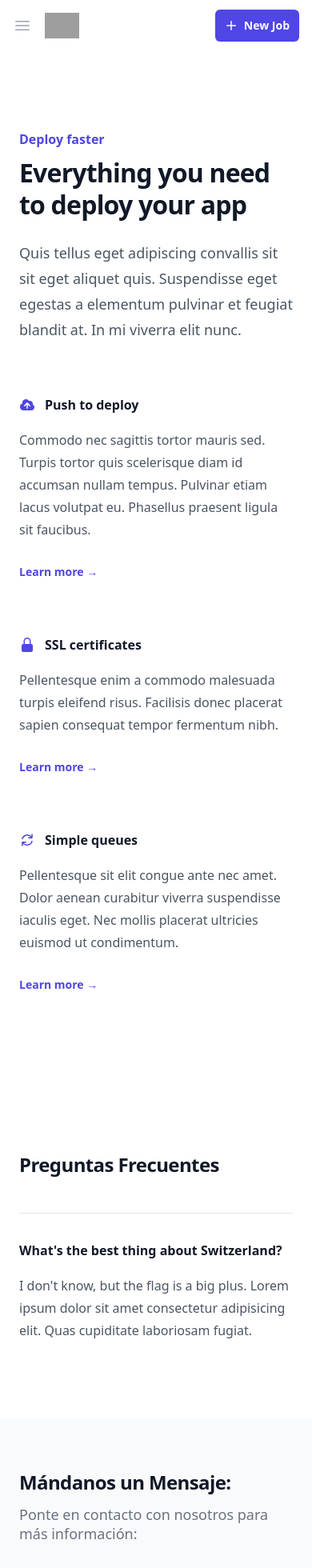
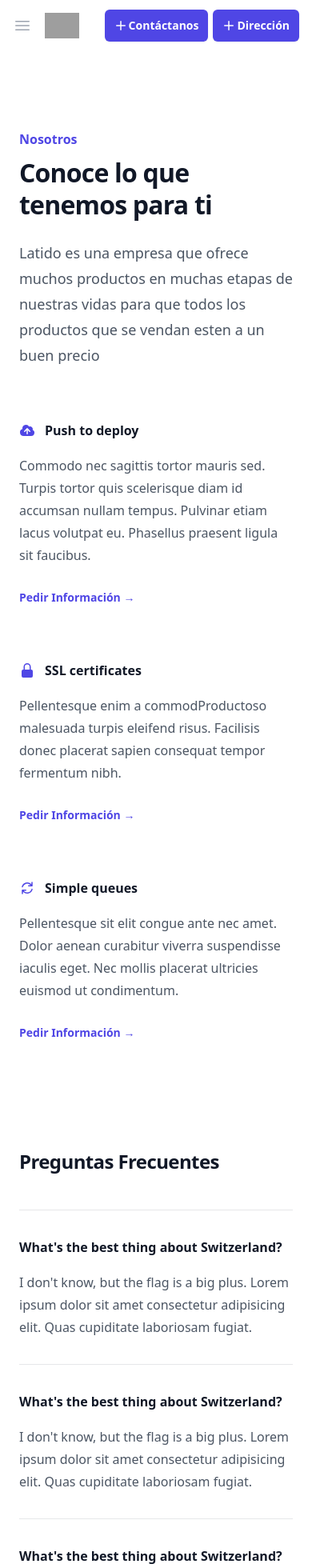
Before and after one commit to septiseb/templateWebsite, a Next.js app: page / in a window 390 px wide. Shown: the top 1960 px of the page at 80% size. Built offline with nearby package versions, Linux system fonts and the light colour scheme; grey boxes are pictures that could not be loaded.

Commit message:
Adding changes to the landing and creating the Component of MAP

```diff
--- a/src/components/Contact.jsx
+++ b/src/components/Contact.jsx
@@ -16,34 +16,27 @@ export default function Contact() {
             </p>
             <dl className="mt-8 text-base text-gray-500">
               <div>
-                <dt className="sr-only">Postal address</dt>
+                <dt className="sr-only">Dirección</dt>
                 <dd>
                   <p>742 Evergreen Terrace</p>
                   <p>Springfield, OR 12345</p>
                 </dd>
               </div>
               <div className="mt-6">
-                <dt className="sr-only">Phone number</dt>
+                <dt className="sr-only">Teléfono</dt>
                 <dd className="flex">
                   <PhoneIcon className="h-6 w-6 flex-shrink-0 text-gray-400" aria-hidden="true" />
-                  <span className="ml-3">+1 (555) 123-4567</span>
+                  <span className="ml-3">+52 (461) 116-6537</span>
                 </dd>
               </div>
               <div className="mt-3">
-                <dt className="sr-only">Email</dt>
+                <dt className="sr-only">Correo</dt>
                 <dd className="flex">
                   <EnvelopeIcon className="h-6 w-6 flex-shrink-0 text-gray-400" aria-hidden="true" />
                   <span className="ml-3">support@example.com</span>
                 </dd>
               </div>
             </dl>
-            <p className="mt-6 text-base text-gray-500">
-              Looking for careers?{' '}
-              <a href="#" className="font-medium text-gray-700 underline">
-                View all job openings
-              </a>
-              .
-            </p>
           </div>
         </div>
         <div className="bg-white px-6 py-16 lg:col-span-3 lg:px-8 lg:py-24 xl:pl-12">
@@ -59,7 +52,7 @@ export default function Contact() {
                   id="full-name"
                   autoComplete="name"
                   className="block w-full rounded-md border-gray-300 px-4 py-3 placeholder-gray-500 shadow-sm focus:border-indigo-500 focus:ring-indigo-500"
-                  placeholder="Full name"
+                  placeholder="Nombre Completo"
                 />
               </div>
               <div>
@@ -72,7 +65,7 @@ export default function Contact() {
                   id="phone"
                   autoComplete="tel"
                   className="block w-full rounded-md border-gray-300 px-4 py-3 placeholder-gray-500 shadow-sm focus:border-indigo-500 focus:ring-indigo-500"
-                  placeholder="Phone"
+                  placeholder="Teléfono"
                 />
               </div>
               <div>
@@ -84,7 +77,7 @@ export default function Contact() {
                   name="message"
                   rows={4}
                   className="block w-full rounded-md border-gray-300 px-4 py-3 placeholder-gray-500 shadow-sm focus:border-indigo-500 focus:ring-indigo-500"
-                  placeholder="Message"
+                  placeholder="Escribir mensaje"
                   defaultValue={''}
                 />
               </div>
@@ -93,7 +86,7 @@ export default function Contact() {
                   type="submit"
                   className="inline-flex justify-center rounded-md border border-transparent bg-indigo-600 px-6 py-3 text-base font-medium text-white shadow-sm hover:bg-indigo-700 focus:outline-none focus:ring-2 focus:ring-indigo-500 focus:ring-offset-2"
                 >
-                  Submit
+                  Enviar
                 </button>
               </div>
             </form>
--- a/src/components/FAQS.jsx
+++ b/src/components/FAQS.jsx
@@ -1,4 +1,28 @@
 const faqs = [
+  {
+    id: 1,
+    question: "What's the best thing about Switzerland?",
+    answer:
+      "I don't know, but the flag is a big plus. Lorem ipsum dolor sit amet consectetur adipisicing elit. Quas cupiditate laboriosam fugiat.",
+  },
+  {
+    id: 1,
+    question: "What's the best thing about Switzerland?",
+    answer:
+      "I don't know, but the flag is a big plus. Lorem ipsum dolor sit amet consectetur adipisicing elit. Quas cupiditate laboriosam fugiat.",
+  },
+  {
+    id: 1,
+    question: "What's the best thing about Switzerland?",
+    answer:
+      "I don't know, but the flag is a big plus. Lorem ipsum dolor sit amet consectetur adipisicing elit. Quas cupiditate laboriosam fugiat.",
+  },
+  {
+    id: 1,
+    question: "What's the best thing about Switzerland?",
+    answer:
+      "I don't know, but the flag is a big plus. Lorem ipsum dolor sit amet consectetur adipisicing elit. Quas cupiditate laboriosam fugiat.",
+  },
   {
     id: 1,
     question: "What's the best thing about Switzerland?",
@@ -11,7 +35,7 @@ const faqs = [
 export default function FAQS() {
   return (
     <div className="bg-white">
-      <div className="mx-auto max-w-7xl divide-y divide-gray-900/10 px-6 py-24 sm:py-32 lg:px-8 lg:py-40">
+      <div className="mx-auto max-w-7xl divide-y divide-gray-900/10 px-6 py-8 sm:py-16 lg:px-8 lg:py-12">
         <h2 className="text-2xl font-bold leading-10 tracking-tight text-gray-900">Preguntas Frecuentes</h2>
         <dl className="mt-10 space-y-8 divide-y divide-gray-900/10">
           {faqs.map((faq) => (
--- a/src/components/Features.jsx
+++ b/src/components/Features.jsx
@@ -11,7 +11,7 @@ const features = [
   {
     name: 'SSL certificates',
     description:
-      'Pellentesque enim a commodo malesuada turpis eleifend risus. Facilisis donec placerat sapien consequat tempor fermentum nibh.',
+      'Pellentesque enim a commodProductoso malesuada turpis eleifend risus. Facilisis donec placerat sapien consequat tempor fermentum nibh.',
     href: '#',
     icon: LockClosedIcon,
   },
@@ -28,14 +28,13 @@ export default function Features() {
   return (
     <div className="bg-white py-24 sm:py-32">
       <div className="mx-auto max-w-7xl px-6 lg:px-8">
-        <div className="mx-auto max-w-2xl lg:text-center">
-          <h2 className="text-base font-semibold leading-7 text-indigo-600">Deploy faster</h2>
+        <div className="mx-auto lg:text-left">
+          <h2 className="text-base font-semibold leading-7 text-indigo-600">Nosotros</h2>
           <p className="mt-2 text-3xl font-bold tracking-tight text-gray-900 sm:text-4xl">
-            Everything you need to deploy your app
+            Conoce lo que tenemos para ti
           </p>
           <p className="mt-6 text-lg leading-8 text-gray-600">
-            Quis tellus eget adipiscing convallis sit sit eget aliquet quis. Suspendisse eget egestas a elementum
-            pulvinar et feugiat blandit at. In mi viverra elit nunc.
+            Latido es una empresa que ofrece muchos productos en muchas etapas de nuestras vidas para que todos los productos que se vendan esten a un buen precio
           </p>
         </div>
         <div className="mx-auto mt-16 max-w-2xl sm:mt-20 lg:mt-24 lg:max-w-none">
@@ -50,7 +49,7 @@ export default function Features() {
                   <p className="flex-auto">{feature.description}</p>
                   <p className="mt-6">
                     <a href={feature.href} className="text-sm font-semibold leading-6 text-indigo-600">
-                      Learn more <span aria-hidden="true">→</span>
+                      Pedir Información <span aria-hidden="true">→</span>
                     </a>
                   </p>
                 </dd>
--- a/src/components/NavBar.jsx
+++ b/src/components/NavBar.jsx
@@ -19,7 +19,7 @@ export default function NavBar() {
                   {/* Mobile menu button */}
                   <Disclosure.Button className="relative inline-flex items-center justify-center rounded-md p-2 text-gray-400 hover:bg-gray-100 hover:text-gray-500 focus:outline-none focus:ring-2 focus:ring-inset focus:ring-indigo-500">
                     <span className="absolute -inset-0.5" />
-                    <span className="sr-only">Open main menu</span>
+                    <span className="sr-only">Abrir Menu</span>
                     {open ? (
                       <XMarkIcon className="block h-6 w-6" aria-hidden="true" />
                     ) : (
@@ -31,7 +31,7 @@ export default function NavBar() {
                   <img
                     className="h-8 w-auto"
                     src="https://tailwindui.com/img/logos/mark.svg?color=indigo&shade=600"
-                    alt="Your Company"
+                    alt="Latido"
                   />
                 </div>
                 <div className="hidden md:ml-6 md:flex md:space-x-8">
@@ -40,113 +40,46 @@ export default function NavBar() {
                     href="#"
                     className="inline-flex items-center border-b-2 border-indigo-500 px-1 pt-1 text-sm font-medium text-gray-900"
                   >
-                    Dashboard
+                    Inicio
                   </a>
                   <a
                     href="#"
                     className="inline-flex items-center border-b-2 border-transparent px-1 pt-1 text-sm font-medium text-gray-500 hover:border-gray-300 hover:text-gray-700"
                   >
-                    Team
+                    Productos
                   </a>
                   <a
                     href="#"
                     className="inline-flex items-center border-b-2 border-transparent px-1 pt-1 text-sm font-medium text-gray-500 hover:border-gray-300 hover:text-gray-700"
                   >
-                    Projects
+                    Contacto
                   </a>
                   <a
                     href="#"
                     className="inline-flex items-center border-b-2 border-transparent px-1 pt-1 text-sm font-medium text-gray-500 hover:border-gray-300 hover:text-gray-700"
                   >
-                    Calendar
+                    Ubicación
                   </a>
                 </div>
               </div>
-              <div className="flex items-center">
+              <div className="flex items-center gap-x-1.5">
                 <div className="flex-shrink-0">
                   <button
                     type="button"
-                    className="relative inline-flex items-center gap-x-1.5 rounded-md bg-indigo-600 px-3 py-2 text-sm font-semibold text-white shadow-sm hover:bg-indigo-500 focus-visible:outline focus-visible:outline-2 focus-visible:outline-offset-2 focus-visible:outline-indigo-600"
+                    className="relative inline-flex items-center rounded-md bg-indigo-600 px-3 py-2 text-sm font-semibold text-white shadow-sm hover:bg-indigo-500 focus-visible:outline focus-visible:outline-2 focus-visible:outline-offset-2 focus-visible:outline-indigo-600"
                   >
                     <PlusIcon className="-ml-0.5 h-5 w-5" aria-hidden="true" />
-                    New Job
+                    Contáctanos
                   </button>
                 </div>
-                <div className="hidden md:ml-4 md:flex md:flex-shrink-0 md:items-center">
+                <div className="flex-shrink-0">
                   <button
                     type="button"
-                    className="relative rounded-full bg-white p-1 text-gray-400 hover:text-gray-500 focus:outline-none focus:ring-2 focus:ring-indigo-500 focus:ring-offset-2"
+                    className="relative inline-flex items-center rounded-md bg-indigo-600 px-3 py-2 text-sm font-semibold text-white shadow-sm hover:bg-indigo-500 focus-visible:outline focus-visible:outline-2 focus-visible:outline-offset-2 focus-visible:outline-indigo-600"
                   >
-                    <span className="absolute -inset-1.5" />
-                    <span className="sr-only">View notifications</span>
-                    <BellIcon className="h-6 w-6" aria-hidden="true" />
+                    <PlusIcon className="-ml-0.5 h-5 w-5" aria-hidden="true" />
+                    Dirección
                   </button>
-
-                  {/* Profile dropdown */}
-                  <Menu as="div" className="relative ml-3">
-                    <div>
-                      <Menu.Button className="relative flex rounded-full bg-white text-sm focus:outline-none focus:ring-2 focus:ring-indigo-500 focus:ring-offset-2">
-                        <span className="absolute -inset-1.5" />
-                        <span className="sr-only">Open user menu</span>
-                        <img
-                          className="h-8 w-8 rounded-full"
-                          src="https://images.unsplash.com/photo-1472099645785-5658abf4ff4e?ixlib=rb-1.2.1&ixid=eyJhcHBfaWQiOjEyMDd9&auto=format&fit=facearea&facepad=2&w=256&h=256&q=80"
-                          alt=""
-                        />
-                      </Menu.Button>
-                    </div>
-                    <Transition
-                      as={Fragment}
-                      enter="transition ease-out duration-200"
-                      enterFrom="transform opacity-0 scale-95"
-                      enterTo="transform opacity-100 scale-100"
-                      leave="transition ease-in duration-75"
-                      leaveFrom="transform opacity-100 scale-100"
-                      leaveTo="transform opacity-0 scale-95"
-                    >
-                      <Menu.Items className="absolute right-0 z-10 mt-2 w-48 origin-top-right rounded-md bg-white py-1 shadow-lg ring-1 ring-black ring-opacity-5 focus:outline-none">
-                        <Menu.Item>
-                          {({ active }) => (
-                            <a
-                              href="#"
-                              className={classNames(
-                                active ? 'bg-gray-100' : '',
-                                'block px-4 py-2 text-sm text-gray-700'
-                              )}
-                            >
-                              Your Profile
-                            </a>
-                          )}
-                        </Menu.Item>
-                        <Menu.Item>
-                          {({ active }) => (
-                            <a
-                              href="#"
-                              className={classNames(
-                                active ? 'bg-gray-100' : '',
-                                'block px-4 py-2 text-sm text-gray-700'
-                              )}
-                            >
-                              Settings
-                            </a>
-                          )}
-                        </Menu.Item>
-                        <Menu.Item>
-                          {({ active }) => (
-                            <a
-                              href="#"
-                              className={classNames(
-                                active ? 'bg-gray-100' : '',
-                                'block px-4 py-2 text-sm text-gray-700'
-                              )}
-                            >
-                              Sign out
-                            </a>
-                          )}
-                        </Menu.Item>
-                      </Menu.Items>
-                    </Transition>
-                  </Menu>
                 </div>
               </div>
             </div>
@@ -160,75 +93,29 @@ export default function NavBar() {
                 href="#"
                 className="block border-l-4 border-indigo-500 bg-indigo-50 py-2 pl-3 pr-4 text-base font-medium text-indigo-700 sm:pl-5 sm:pr-6"
               >
-                Dashboard
+                Inicio
               </Disclosure.Button>
               <Disclosure.Button
                 as="a"
                 href="#"
                 className="block border-l-4 border-transparent py-2 pl-3 pr-4 text-base font-medium text-gray-500 hover:border-gray-300 hover:bg-gray-50 hover:text-gray-700 sm:pl-5 sm:pr-6"
               >
-                Team
+                Productos
               </Disclosure.Button>
               <Disclosure.Button
                 as="a"
                 href="#"
                 className="block border-l-4 border-transparent py-2 pl-3 pr-4 text-base font-medium text-gray-500 hover:border-gray-300 hover:bg-gray-50 hover:text-gray-700 sm:pl-5 sm:pr-6"
               >
-                Projects
+                Contacto
               </Disclosure.Button>
               <Disclosure.Button
                 as="a"
                 href="#"
                 className="block border-l-4 border-transparent py-2 pl-3 pr-4 text-base font-medium text-gray-500 hover:border-gray-300 hover:bg-gray-50 hover:text-gray-700 sm:pl-5 sm:pr-6"
               >
-                Calendar
+                Dirección
               </Disclosure.Button>
-            </div>
-            <div className="border-t border-gray-200 pb-3 pt-4">
-              <div className="flex items-center px-4 sm:px-6">
-                <div className="flex-shrink-0">
-                  <img
-                    className="h-10 w-10 rounded-full"
-                    src="https://images.unsplash.com/photo-1472099645785-5658abf4ff4e?ixlib=rb-1.2.1&ixid=eyJhcHBfaWQiOjEyMDd9&auto=format&fit=facearea&facepad=2&w=256&h=256&q=80"
-                    alt=""
-                  />
-                </div>
-                <div className="ml-3">
-                  <div className="text-base font-medium text-gray-800">Tom Cook</div>
-                  <div className="text-sm font-medium text-gray-500">tom@example.com</div>
-                </div>
-                <button
-                  type="button"
-                  className="relative ml-auto flex-shrink-0 rounded-full bg-white p-1 text-gray-400 hover:text-gray-500 focus:outline-none focus:ring-2 focus:ring-indigo-500 focus:ring-offset-2"
-                >
-                  <span className="absolute -inset-1.5" />
-                  <span className="sr-only">View notifications</span>
-                  <BellIcon className="h-6 w-6" aria-hidden="true" />
-                </button>
-              </div>
-              <div className="mt-3 space-y-1">
-                <Disclosure.Button
-                  as="a"
-                  href="#"
-                  className="block px-4 py-2 text-base font-medium text-gray-500 hover:bg-gray-100 hover:text-gray-800 sm:px-6"
-                >
-                  Your Profile
-                </Disclosure.Button>
-                <Disclosure.Button
-                  as="a"
-                  href="#"
-                  className="block px-4 py-2 text-base font-medium text-gray-500 hover:bg-gray-100 hover:text-gray-800 sm:px-6"
-                >
-                  Settings
-                </Disclosure.Button>
-                <Disclosure.Button
-                  as="a"
-                  href="#"
-                  className="block px-4 py-2 text-base font-medium text-gray-500 hover:bg-gray-100 hover:text-gray-800 sm:px-6"
-                >
-                  Sign out
-                </Disclosure.Button>
-              </div>
             </div>
           </Disclosure.Panel>
         </>
--- a/src/pages/index.jsx
+++ b/src/pages/index.jsx
@@ -13,12 +13,10 @@ export default function Login() {
         <SEO />
       </Head>
       <body>
-        <nav>
           <NavBar />
-        </nav>
-        <Features />
-        <FAQS />
-        <Contact />
+          <Features />
+          <FAQS />
+          <Contact />
       </body>
       <footer>
         <Footer />
```
Also changed, not shown: src/components/Maps.jsx (+9 -0 lines), src/services/api.js (added, +19 -0 lines).
